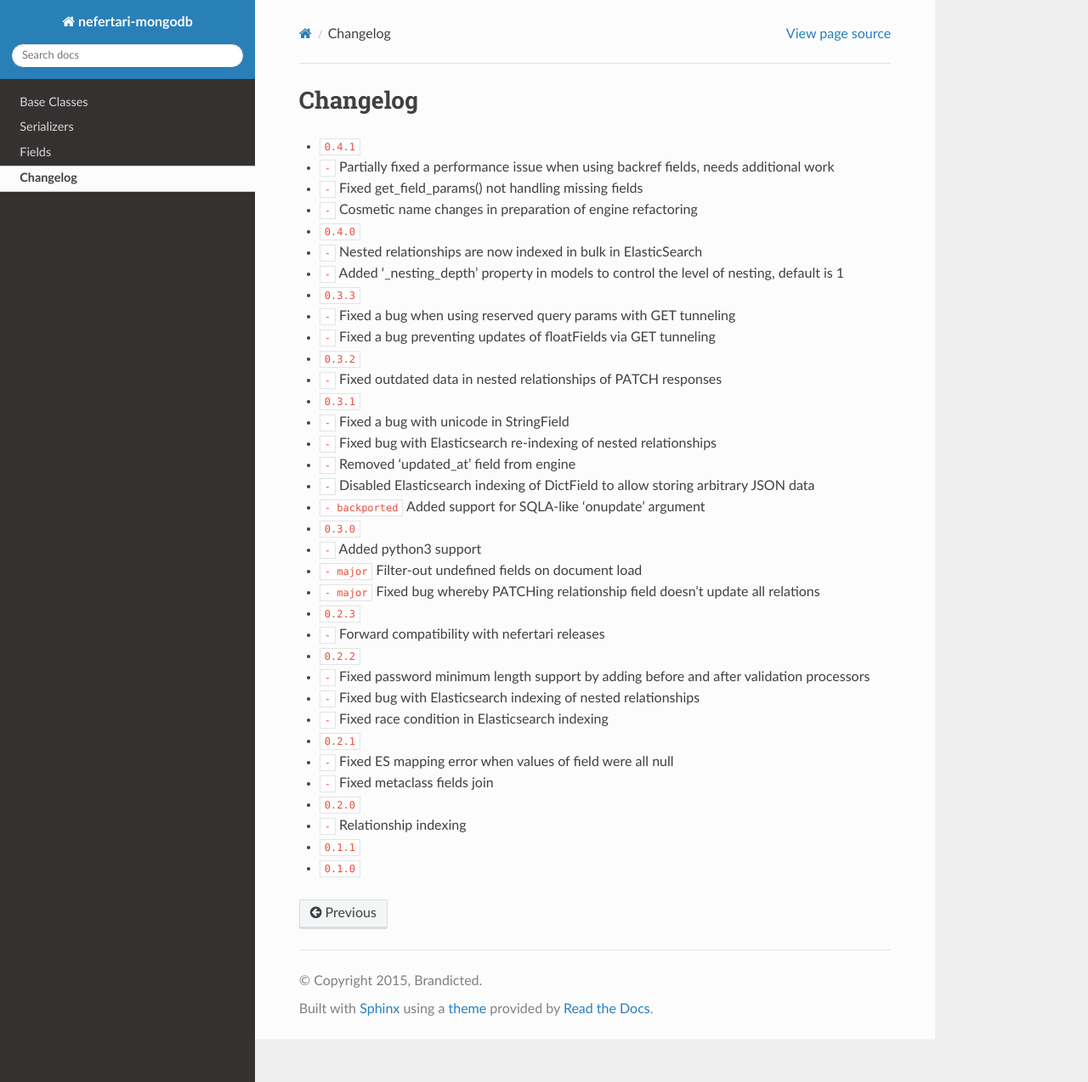
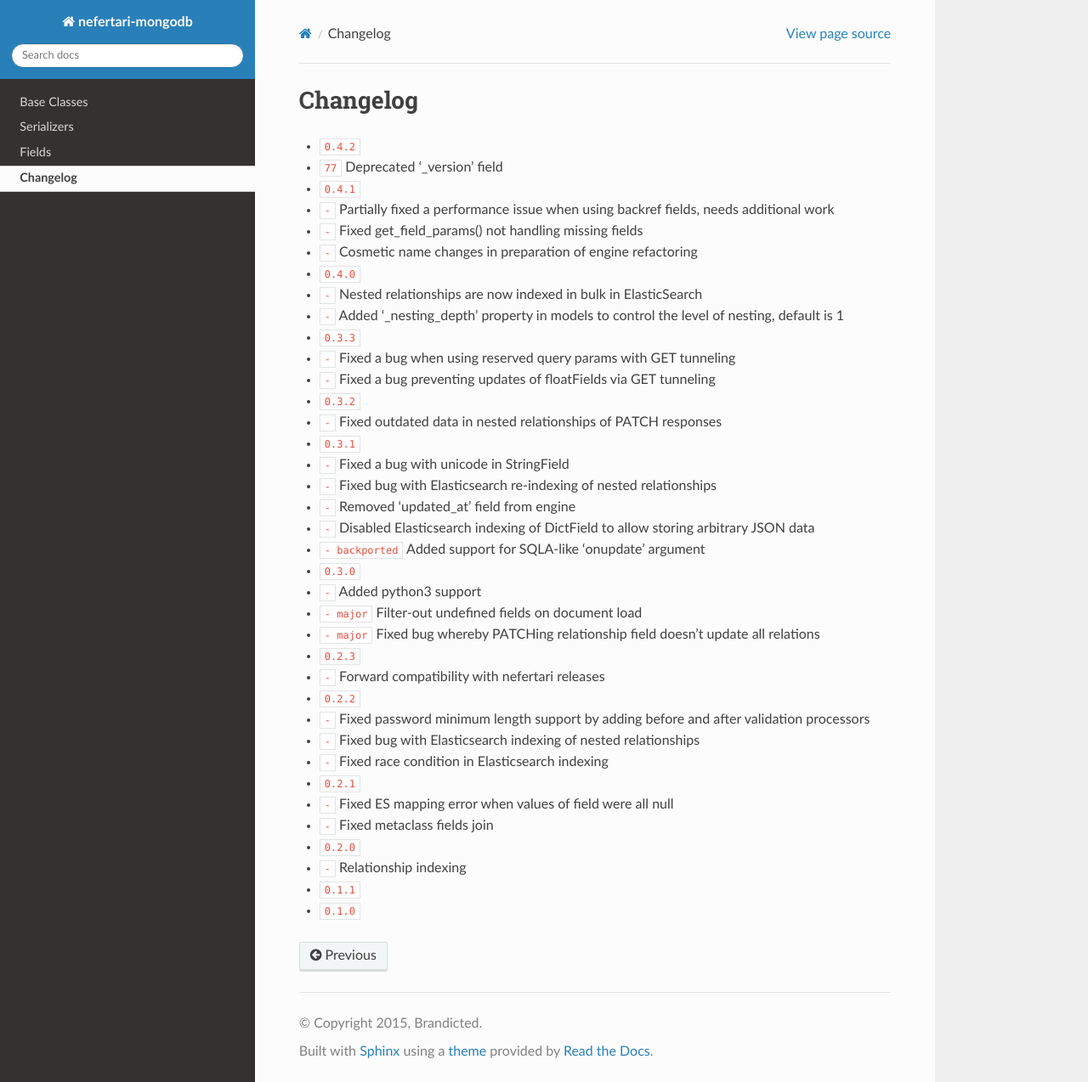
Before and after one commit to ramses-tech/nefertari-mongodb, a Sphinx documentation site: the page built from docs/source/changelog.rst, in a window 1280 px wide and 1274 px high. Shown: the whole window at 85% size. Built offline with Sphinx 7.4.7 and the Read the Docs theme 2.0.0, drawn with Linux system fonts in a browser that asks for light colours; cross-references to code outside the pages are shown as plain code.

Commit message:
changelog

```diff
--- a/docs/source/changelog.rst
+++ b/docs/source/changelog.rst
@@ -1,5 +1,8 @@
 Changelog
 =========
+
+* :release:`0.4.2 <????-??-??>`
+* :bug:`77` Deprecated '_version' field
 
 * :release:`0.4.1 <2015-11-18>`
 * :bug:`-` Partially fixed a performance issue when using backref fields, needs additional work
```
